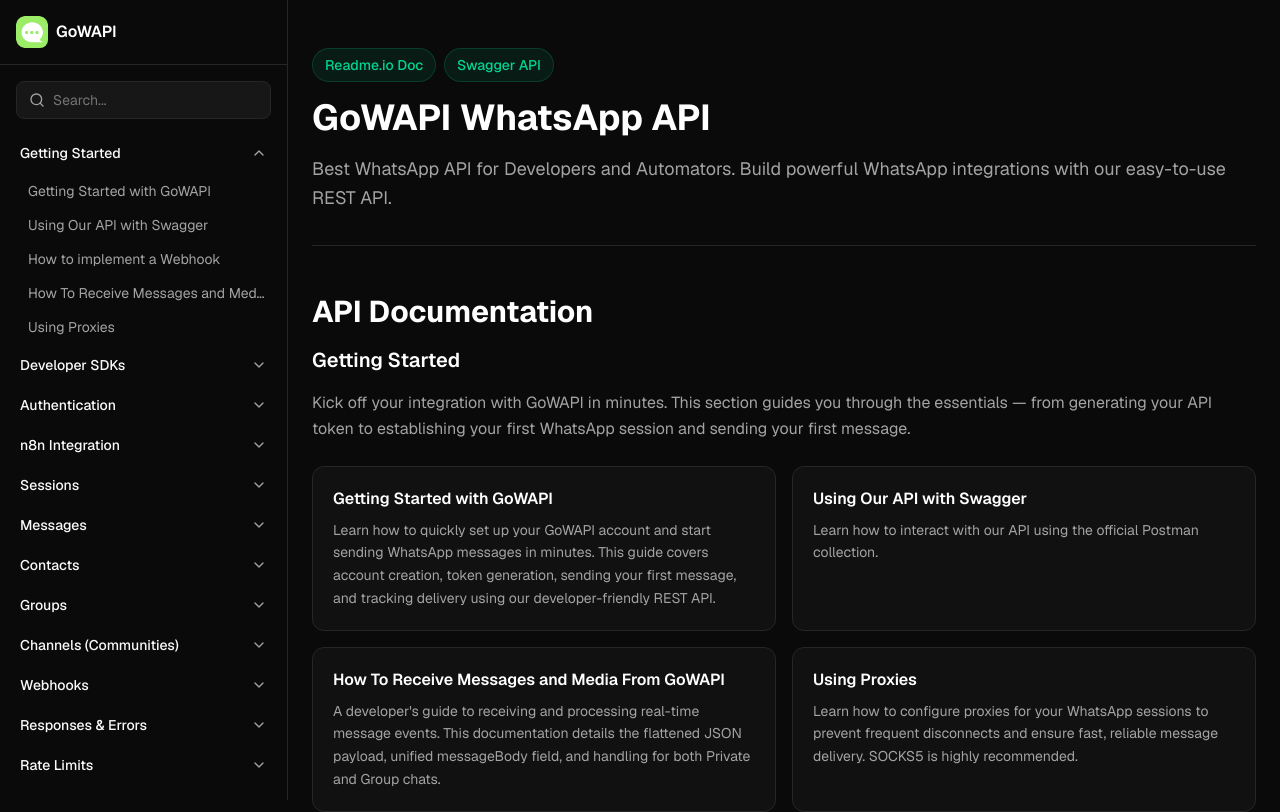
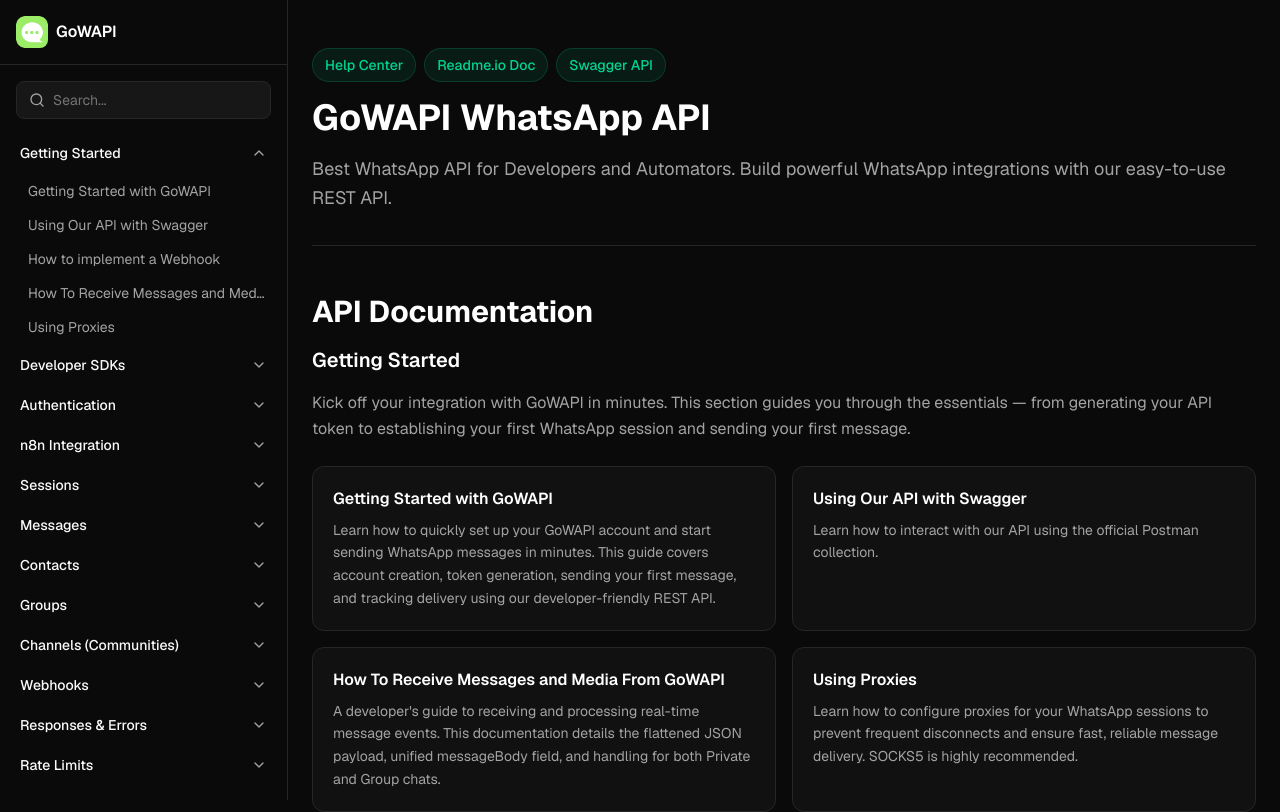
Before and after one commit to RAP-Tec/gowapi-api-docs, a Next.js app: page / in a window 1280 px wide. Shown: the top 812 px of the page. Built offline with nearby package versions, Linux system fonts and the light colour scheme.

Commit message:
Update docs-shell.tsx

```diff
--- a/components/api-docs/docs-shell.tsx
+++ b/components/api-docs/docs-shell.tsx
@@ -46,6 +46,14 @@ export function DocsShell({ children }: Readonly<DocsShellProps>) {
             <div className="mb-12 pb-8 border-b border-[#262626]">
               <div className="mb-4 flex items-center gap-2">
                 <a
+                  href="https://app.gowa.com.br/hc/gowapi/en"
+                  target="_blank"
+                  rel="noopener noreferrer"
+                  className="inline-flex items-center gap-2 px-3 py-1.5 text-sm font-medium text-emerald-400 bg-emerald-500/10 border border-emerald-500/20 rounded-full hover:bg-emerald-500/20 transition-colors"
+                >
+                  <span>Help Center</span>
+                </a>
+                <a
                   href="https://gowapi.readme.io/"
                   target="_blank"
                   rel="noopener noreferrer"
```
